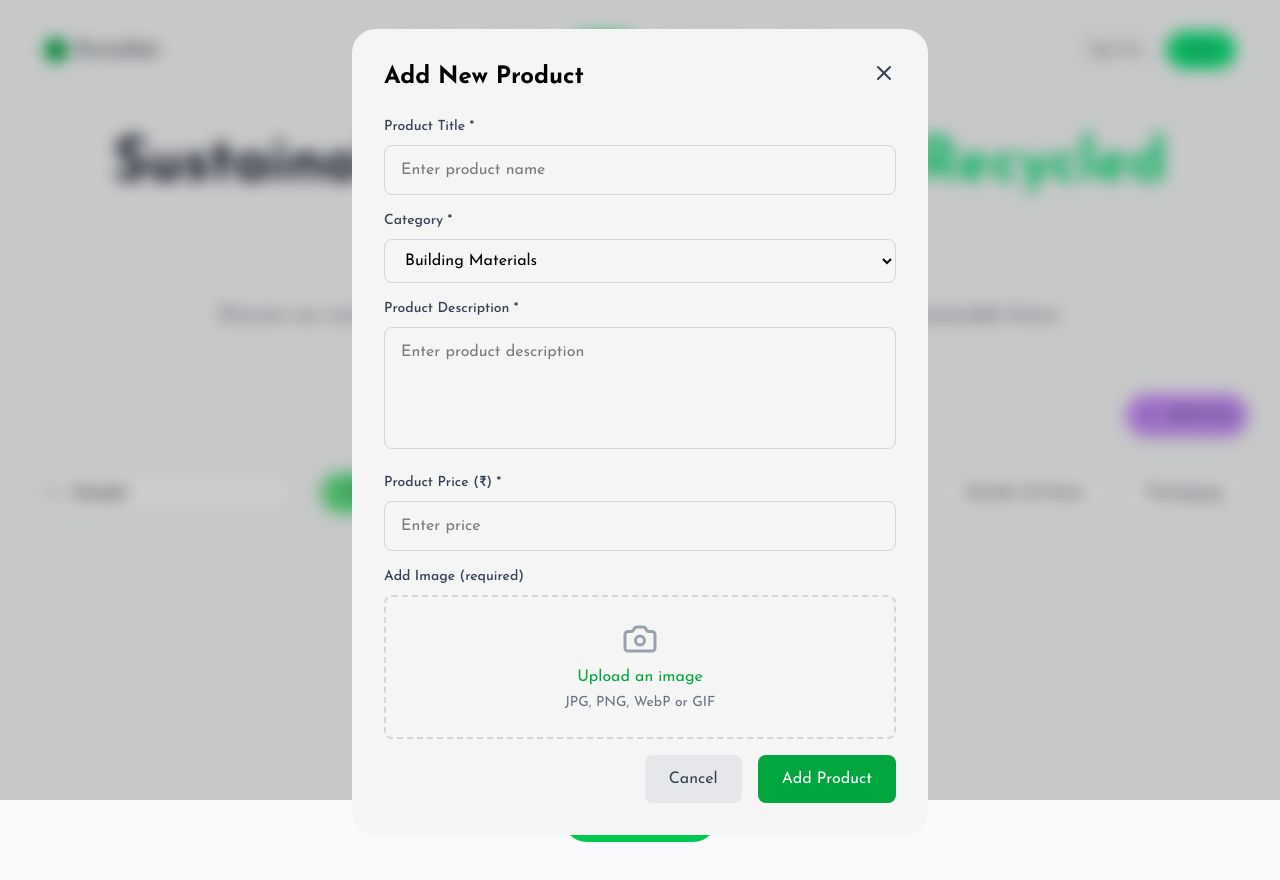
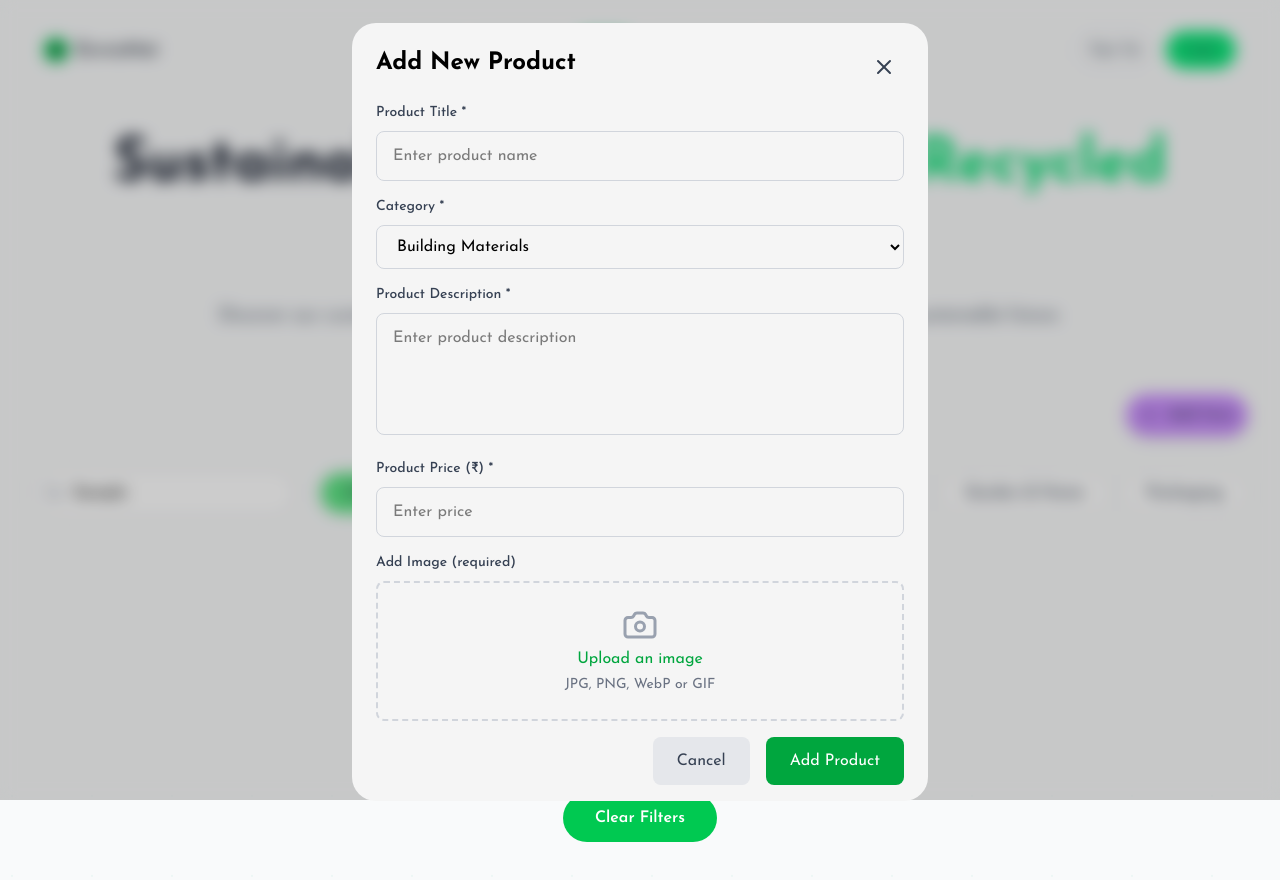
Before and after one commit to subratamondalnsec/EnviroMat, a React (Vite) app in the folder frontend/: page /shop in a window 1280 px wide. Both pictures are taken after typing "Sample" into the empty fields and a click on the button "Add Item". Shown: the top 880 px of the page. Built offline with nearby package versions, Linux system fonts and the light colour scheme.

Commit message:
Style: Adjust padding and margin in AddProductForm component for improved layout

```diff
--- a/frontend/src/components/core/Shop/AddProductForm.jsx
+++ b/frontend/src/components/core/Shop/AddProductForm.jsx
@@ -137,7 +137,7 @@ const AddProductForm = ({
     >
       <motion.div
         ref={modalRef}
-        className="bg-[#f5f5f5] rounded-3xl p-8 max-w-xl w-full overflow-hidden relative mt-16"
+        className="bg-[#f5f5f5] rounded-3xl pt-6 pb-4 px-6 max-w-xl w-full overflow-hidden relative mt-6"
       >
         <button
           onClick={handleClose}
@@ -253,7 +253,7 @@ const AddProductForm = ({
               ) : (
                 <>
                   <label htmlFor="image" className="flex flex-col items-center justify-center cursor-pointer">
-                    <Camera size={36} className="text-gray-400 mb-2" />
+                    <Camera size={36} className="text-gray-400 mb-1" />
                     <span className="text-green-600 hover:underline">Upload an image</span>
                     <span className="text-sm text-gray-500 mt-1">JPG, PNG, WebP or GIF</span>
                   </label>
```
